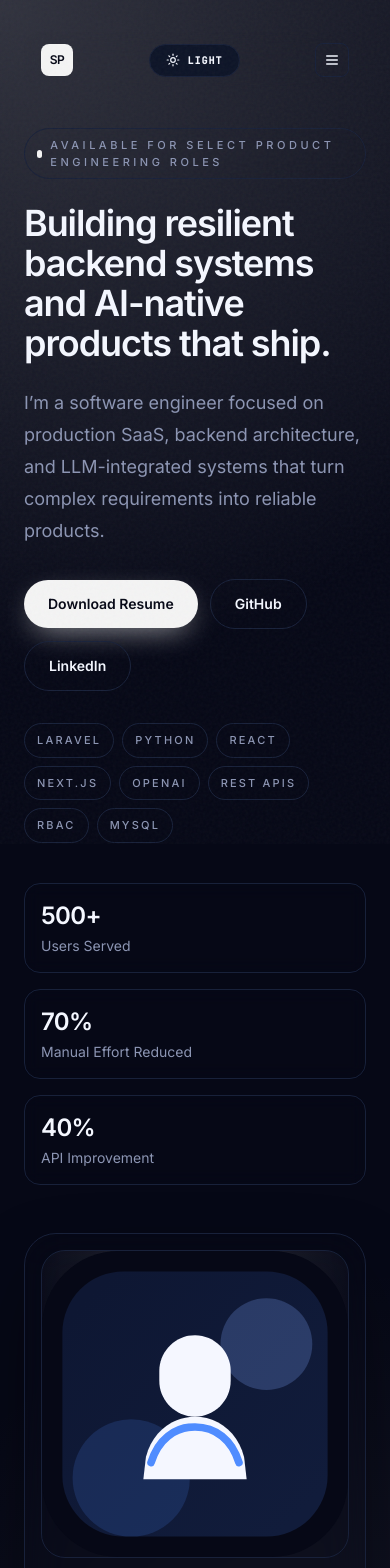
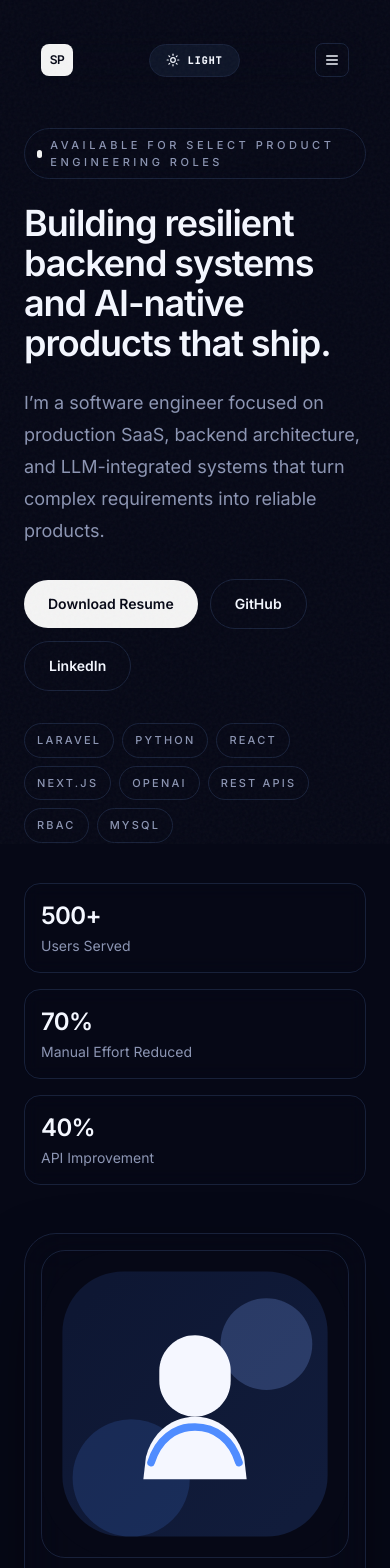
Before and after one commit to SheromiParamanathan/my-sample-portfolio, a Next.js app: page / in a window 390 px wide. Shown: the top 1568 px of the page. Built offline with nearby package versions, Linux system fonts and the light colour scheme.

Commit message:
Black Theme Debug 04

```diff
--- a/app/projects/[slug]/page.tsx
+++ b/app/projects/[slug]/page.tsx
@@ -55,10 +55,10 @@ export default function ProjectDetailPage({ params }: Props) {
             <span
               className="text-xs font-mono px-3 py-1 rounded-full border"
               style={{
-                color: "var(--accent)",
-                borderColor: "var(--border)",
-                backgroundColor: "rgba(255, 255, 255, 0.08)",
-              }}
+                  color: "var(--accent)",
+                  borderColor: "var(--border)",
+                  backgroundColor: "color-mix(in srgb, var(--foreground) 0.08, transparent)",
+                }}
             >
               Featured
             </span>
--- a/components/CreativeHome.tsx
+++ b/components/CreativeHome.tsx
@@ -12,7 +12,7 @@ export function CreativeHome() {
       <div className="bg-[var(--background)] min-h-screen text-[var(--foreground)] font-body selection:bg-[var(--accent)] selection:text-[var(--background)]">
          {/* 1. PORTFOLIO HERO */}
          <section className="relative overflow-hidden border-b border-[var(--border)] px-6 pb-24 pt-32 md:pt-36 lg:pt-40 scroll-mt-28">
-            <div className="absolute inset-0 bg-[radial-gradient(circle_at_top_left,rgba(244,244,244,0.18),transparent_35%),radial-gradient(circle_at_bottom_right,rgba(158,161,170,0.10),transparent_32%)]" />
+            <div className="absolute inset-0 bg-[radial-gradient(circle_at_top_left,color-mix(in_srgb,var(--foreground)_0.12,transparent),radial-gradient(circle_at_bottom_right,color-mix(in_srgb,var(--foreground)_0.06,transparent))]" />
             <div className="relative mx-auto max-w-6xl">
                <div className="grid items-center gap-12 lg:grid-cols-[1.1fr_0.9fr]">
                   <motion.div
@@ -35,7 +35,7 @@ export function CreativeHome() {
                      </p>
 
                      <div className="mt-8 flex flex-wrap items-center gap-3">
-                        <a href="mailto:sheromi19@gmail.com?subject=Resume%20Request" className="inline-flex items-center justify-center rounded-full bg-[var(--accent)] px-6 py-3.5 text-sm font-semibold text-[var(--background)] shadow-[0_10px_30px_-10px_rgba(244,244,244,0.65)] transition-all duration-300 hover:-translate-y-0.5 hover:shadow-[0_16px_36px_-10px_rgba(244,244,244,0.75)]">
+                        <a href="mailto:sheromi19@gmail.com?subject=Resume%20Request" className="inline-flex items-center justify-center rounded-full bg-[var(--accent)] px-6 py-3.5 text-sm font-semibold text-[var(--background)] shadow-[0_10px_30px_-10px_color-mix(in_srgb,var(--foreground)_0.18,transparent)] transition-all duration-300 hover:-translate-y-0.5 hover:shadow-[0_16px_36px_-10px_color-mix(in_srgb,var(--foreground)_0.24,transparent)]">
                            Download Resume
                         </a>
                         <a href="https://github.com/SheromiParamanathan" target="_blank" rel="noopener noreferrer" className="inline-flex items-center justify-center rounded-full border border-[var(--border)] bg-[color-mix(in_srgb,var(--foreground)_0.10,transparent)] px-6 py-3.5 text-sm font-semibold text-[var(--foreground)] transition-all duration-300 hover:border-[color-mix(in_srgb,var(--foreground)_0.26,transparent)] hover:bg-[color-mix(in_srgb,var(--foreground)_0.18,transparent)]">
@@ -75,7 +75,7 @@ export function CreativeHome() {
                      className="relative"
                   >
                      <div className="rounded-[32px] border border-[var(--border)] bg-[var(--card)]/80 p-4 shadow-[0_24px_80px_-30px_rgba(0,0,0,0.8)] backdrop-blur-xl sm:p-6">
-                        <div className="relative aspect-square overflow-hidden rounded-[24px] border border-[var(--border)] bg-[radial-gradient(circle_at_top,rgba(244,244,244,0.14),transparent_55%)]">
+                        <div className="relative aspect-square overflow-hidden rounded-[24px] border border-[var(--border)] bg-[radial-gradient(circle_at_top,color-mix(in_srgb,var(--foreground)_0.12,transparent),transparent_55%)]">
                            <Image
                               src="/images/profile-avatar.svg"
                               alt="Portrait illustration of Sheromi Paramanathan"
@@ -118,7 +118,7 @@ export function CreativeHome() {
 
                <div className="bento-grid">
                   {/* Main Project (Hero) */}
-                  <div className="col-span-12 lg:col-span-8 lg:row-span-2 bento-card group flex flex-col justify-between min-h-[420px] border border-[color-mix(in_srgb,var(--foreground)_0.12,transparent)] bg-[var(--card-hover)] shadow-[0_30px_80px_-40px_rgba(255,255,255,0.18)] hover:border-[color-mix(in_srgb,var(--foreground)_0.24,transparent)] transition-all duration-500">
+                  <div className="col-span-12 lg:col-span-8 lg:row-span-2 bento-card group flex flex-col justify-between min-h-[420px] border border-[color-mix(in_srgb,var(--foreground)_0.12,transparent)] bg-[var(--card-hover)] shadow-[0_30px_80px_-40px_color-mix(in_srgb,var(--foreground)_0.12,transparent)] hover:border-[color-mix(in_srgb,var(--foreground)_0.24,transparent)] transition-all duration-500">
                      <div className="flex justify-between items-start mb-12">
                         <div>
                            <div className="flex items-center gap-4 mb-8">
```
